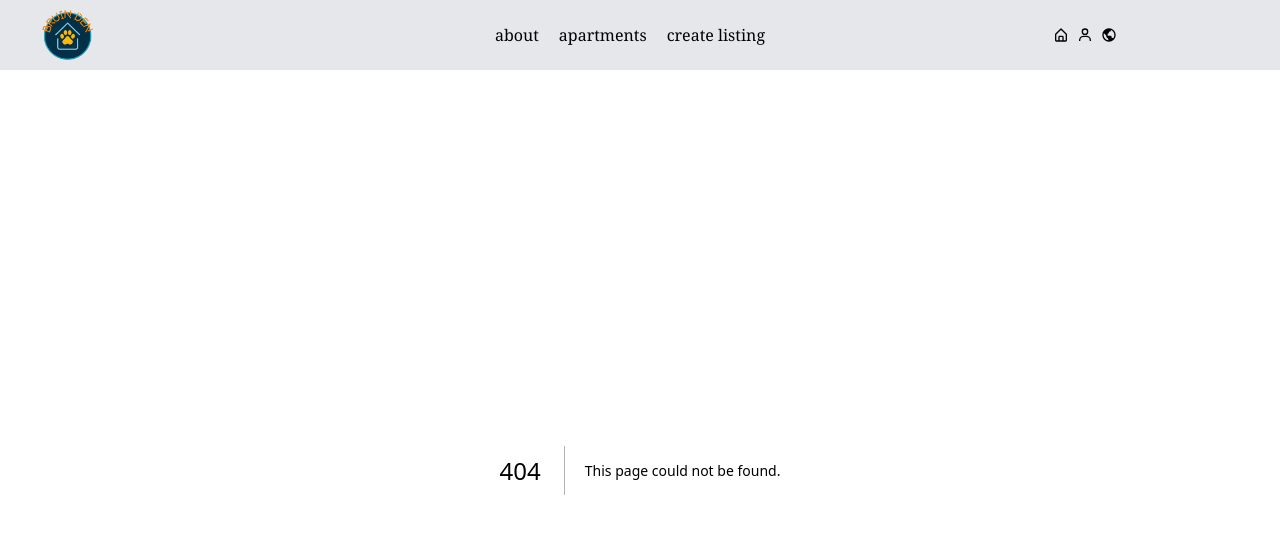
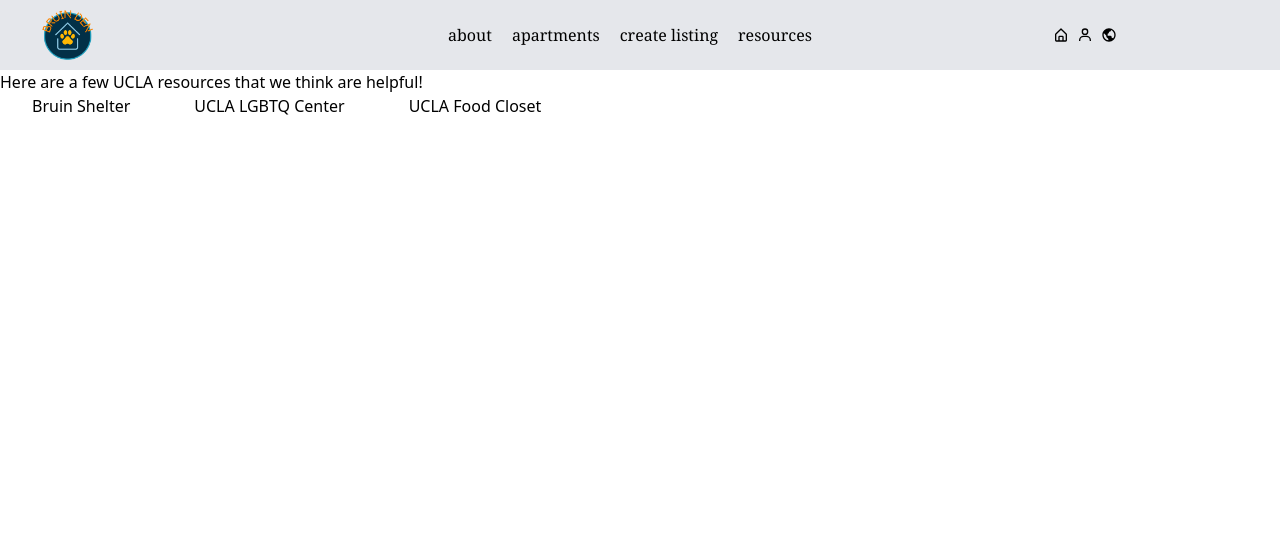
Before and after one commit to lazarulian/bruin-den, a Next.js app: page /resources in a window 1280 px wide. Before the commit this address had no page. Shown: the top 534 px of the page. Built offline with nearby package versions, Linux system fonts and the light colour scheme.

Commit message:
added resources link in heading nav bar

```diff
--- a/package.json
+++ b/package.json
@@ -35,6 +35,7 @@
   "devDependencies": {
     "autoprefixer": "^10.4.13",
     "postcss": "^8.4.21",
+    "react-router-dom": "^6.8.0",
     "tailwindcss": "^3.2.4"
   }
 }
--- a/src/components/Apartments/AddApartment.jsx
+++ b/src/components/Apartments/AddApartment.jsx
@@ -86,12 +86,15 @@
         }}
       />
       <br></br>
+
       <button
         className="bg-gray-200 rounded-md p-3 m-2 hover:bg-gray-600 hover:text-white duration-200"
         onClick={createApartment}
       >
+
         Create Apartment
       </button>
+
     </div>
   );
 };
--- a/src/components/Header.jsx
+++ b/src/components/Header.jsx
@@ -29,6 +29,9 @@
         {/* change to create listing */}
         <span class = "font-serif align-text-bottom pr-5 hover:text-red-300 duration-300"> create listing</span>
         </Link>
+        <Link href='/resources'>
+        <span class = "font-serif align-text-bottom pr-5 hover:text-red-300 duration-300"> resources </span>
+        </Link>
       </div>
 
       <div className="col col-span-2 flex items-center justify-center pl-8">
--- a/src/firebase-config.js
+++ b/src/firebase-config.js
@@ -24,4 +24,5 @@
 const auth = getAuth(app);
 const provider = new GoogleAuthProvider();
 
+
 export {db, auth, provider};
--- a/src/pages/_app.js
+++ b/src/pages/_app.js
@@ -1,7 +1,10 @@
 import "@/styles/globals.css";
 import { Layout } from "../components";
+import { useNavigate } from "react-router-dom"
 
 export default function App({ Component, pageProps }) {
+
+  // navigate('/home');
   return (
     <Layout>
       <Component {...pageProps} />
--- a/src/pages/login.js
+++ b/src/pages/login.js
@@ -13,12 +13,6 @@
 const process = async () => {
   signInWithPopup(auth, provider);
 
-  // .then((result) => {
-  //   // gives a Google Access Token, used to access the Google API.
-  //   const credential = GoogleAuthProvider.credentialFromResult(result);
-  //   const token = credential.accessToken;
-  //   const user = result.user; // The signed-in user info.
-  //   // ...
   try {
     const res = await signInWithPopup(auth, googleProvider);
     const user = res.user;
--- /dev/null
+++ b/src/pages/resources.js
@@ -0,0 +1,36 @@
+import React from 'react'
+
+const resources = () => {
+  return (
+    <div>
+        <div>
+            Here are a few UCLA resources that we think are helpful!
+        </div>
+        <a
+        className="text-center mx-8 mb-2 py-6 rounded-lg h-screen"
+        href="https://bruinshelter.org/"
+        target="_blank"
+        rel="noreferrer" >
+        Bruin Shelter
+        </a>
+
+        <a
+        className="text-center mx-8 mb-2 py-6 rounded-lg h-screen"
+        href="https://lgbtq.ucla.edu/"
+        target="_blank"
+        rel="noreferrer" >
+        UCLA LGBTQ Center
+        </a>
+
+        <a
+        className="text-center mx-8 mb-2 py-6 rounded-lg h-screen"
+        href="https://cpo.ucla.edu/cpo/foodcloset/"
+        target="_blank"
+        rel="noreferrer" >
+        UCLA Food Closet
+        </a>
+    </div>
+  )
+}
+
+export default resources
```
Also changed, not shown: 1 other file (tests, documents, lock files or other folders).
